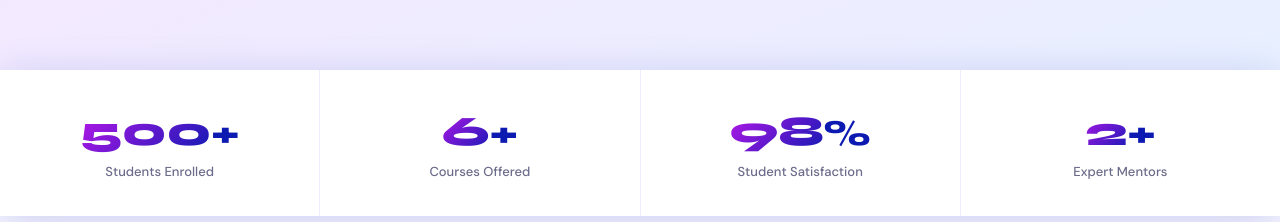
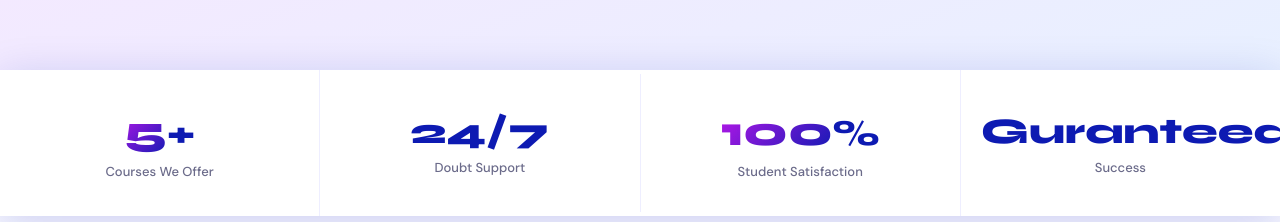
Before and after one commit to divergemindsacademy/divergemindsacademy.github.io, a plain HTML site: page index.html in a window 1280 px wide. Shown: the part 730-952 px from the top of the page. Drawn offline with nearby package versions, Linux system fonts and the light colour scheme.

Commit message:
added and arranged some details

```diff
--- a/index.html
+++ b/index.html
@@ -81,21 +81,21 @@
 
 <!-- Stats Strip -->
 <div class="stats-strip">
+	<div class="stat-item scroll-reveal" data-delay="150">
+		<span class="stat-num" data-target="5">0</span><span>+</span>
+		<p>Courses We Offer</p>
+	</div>
 	<div class="stat-item scroll-reveal" data-delay="0">
-		<span class="stat-num" data-target="500">0</span><span>+</span>
-		<p>Students Enrolled</p>
-	</div>
-	<div class="stat-item scroll-reveal" data-delay="150">
-		<span class="stat-num" data-target="6">0</span><span>+</span>
-		<p>Courses Offered</p>
+		<span></span><span>24/7</span>
+		<p>Doubt Support</p>
 	</div>
 	<div class="stat-item scroll-reveal" data-delay="300">
-		<span class="stat-num" data-target="98">0</span><span>%</span>
+		<span class="stat-num" data-target="100">0</span><span>%</span>
 		<p>Student Satisfaction</p>
 	</div>
 	<div class="stat-item scroll-reveal" data-delay="450">
-		<span class="stat-num" data-target="2">0</span><span>+</span>
-		<p>Expert Mentors</p>
+		<span></span><span>Guranteed</span>
+		<p>Success</p>
 	</div>
 </div>
 
@@ -108,11 +108,11 @@
 	</div>
 	<div class="course">
 		<div class="course_box">
+			<div class="det scroll-reveal-card" data-delay="300"><a href="https://forms.gle/RGhjmmsEFkusNJKN7" target="_blank"><span class="course-icon">🏆</span> Math Olympiads</a></div>
 			<div class="det scroll-reveal-card" data-delay="0"><a href="https://forms.gle/RGhjmmsEFkusNJKN7" target="_blank"><span class="course-icon">📐</span> ISI Entrance</a></div>
 			<div class="det scroll-reveal-card" data-delay="100"><a href="https://forms.gle/RGhjmmsEFkusNJKN7" target="_blank"><span class="course-icon">📊</span> CMI Entrance</a></div>
+			<div class="det scroll-reveal-card" data-delay="400"><a href="https://forms.gle/RGhjmmsEFkusNJKN7" target="_blank"><span class="course-icon">⚗️</span> JEE Preparation</a></div>
 			<div class="det scroll-reveal-card" data-delay="200"><a href="https://forms.gle/RGhjmmsEFkusNJKN7" target="_blank"><span class="course-icon">📄</span> Sample Papers</a></div>
-			<div class="det scroll-reveal-card" data-delay="300"><a href="https://forms.gle/RGhjmmsEFkusNJKN7" target="_blank"><span class="course-icon">🏆</span> Math Olympiads</a></div>
-			<div class="det scroll-reveal-card" data-delay="400"><a href="https://forms.gle/RGhjmmsEFkusNJKN7" target="_blank"><span class="course-icon">⚗️</span> JEE Preparation</a></div>
 			<div class="det scroll-reveal-card" data-delay="500"><a href="https://forms.gle/RGhjmmsEFkusNJKN7" target="_blank"><span class="course-icon">🧩</span> Quizzes</a></div>
 		</div>
 	</div>
@@ -284,7 +284,7 @@
 			<br><br>
 			<p class="rights-text">Copyright © 2024, Diverge Minds Academy</p>
 			<p>
-				<img src="images/icon/phone.png" width="22" height="22"> +91-xxxx-xxx-xxx<br>
+				<img src="images/icon/phone.png" width="22" height="22"> +91-998-615-7387<br>
 				<img src="images/icon/mail.png" width="22" height="22">&nbsp; divergemindsacademy@gmail.com
 			</p>
 		</div>
```
